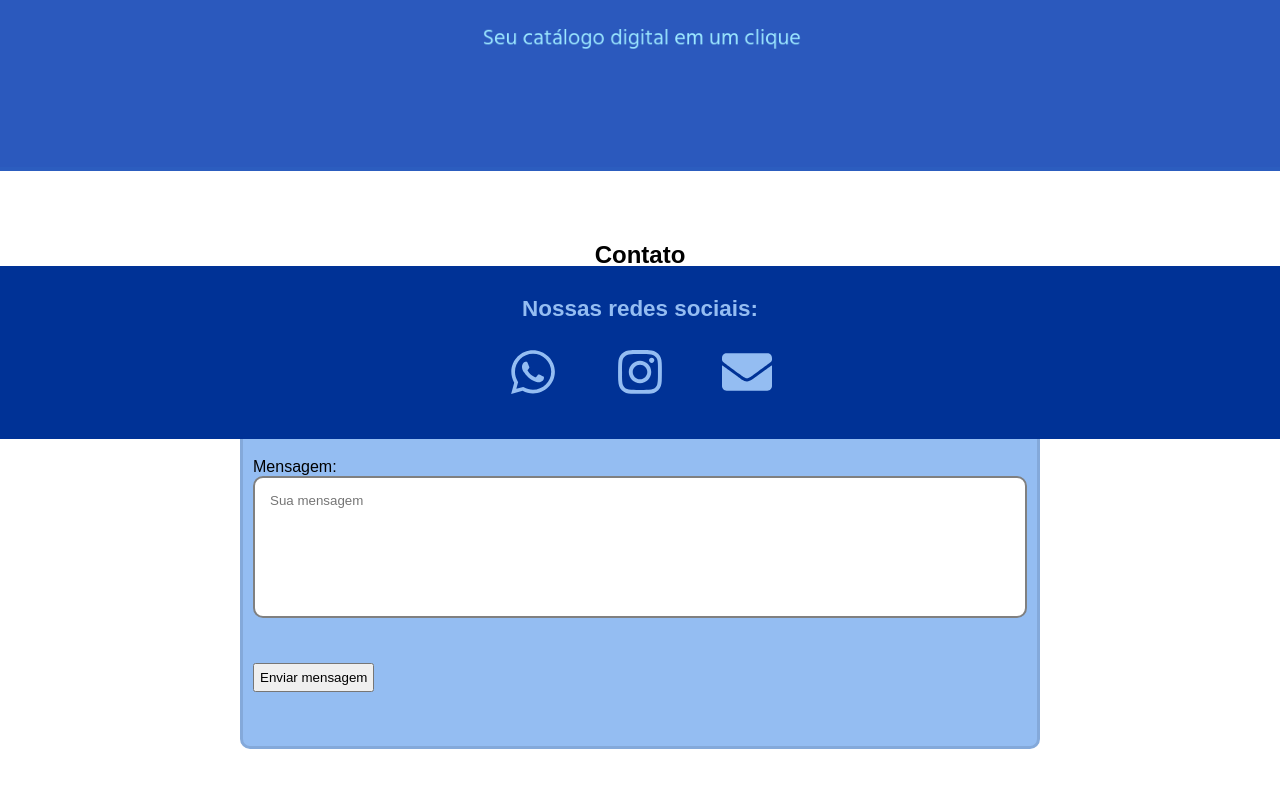
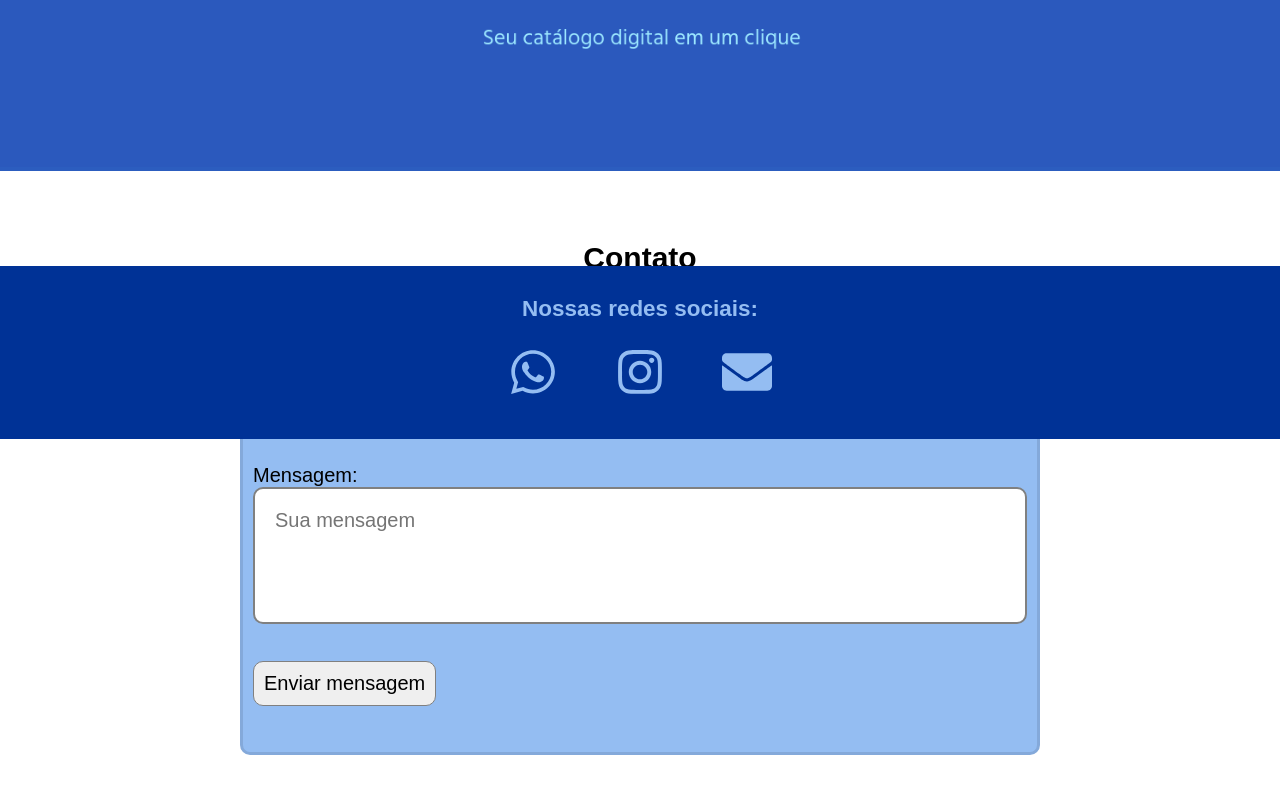
Before and after one commit to caueperuque/webmenu-landing-page, a React (Create React App) app in the folder webmenu/: page / in a window 1280 px wide. Shown: the part 361-1154 px from the top of the page. Built offline with nearby package versions, Linux system fonts and the light colour scheme; the HTML template or start-up script is replaced by a standard one; a web font is replaced by a local one.

Commit message:
css: change font-size form

```diff
--- a/webmenu/src/components/form/Form.css
+++ b/webmenu/src/components/form/Form.css
@@ -9,6 +9,7 @@
   /* position: fixed; */
   margin-bottom: 400px;
   padding: 20px;
+  font-size: 20px;
 }
 
 .form__container {
@@ -33,16 +34,17 @@
 }
 
 .form__input {
-  width: 15rem;
-  height: 1.6em;
+  width: 20rem;
+  height: 2.5em;
   border-radius: 4px;
   border-style: solid;
   margin-left: 10px;
 }
 
 .form__input::placeholder, .form__textarea::placeholder, .form__btn {
-  padding: 5px;
+  padding: 10px;
   font-family: 'Centrale Sans Regular', sans-serif;
+  font-size: 20px;
 }
 
 .form__textarea {
@@ -52,3 +54,8 @@
   padding: 10px;
   font-family: 'Centrale Sans Regular', sans-serif;
 }
+
+.form__btn {
+  border-radius: 10px;
+  border: solid 1px gray;
+}
```
